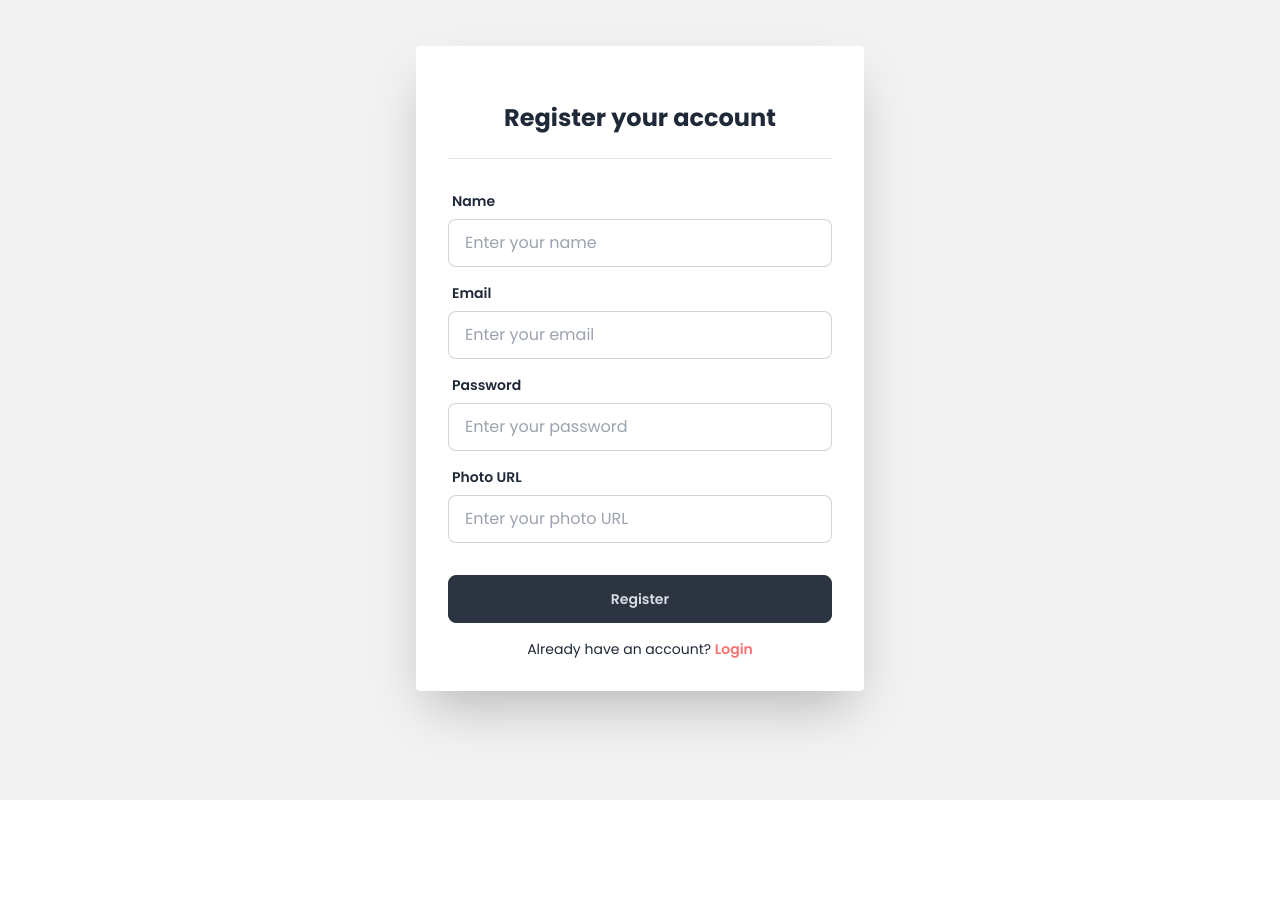
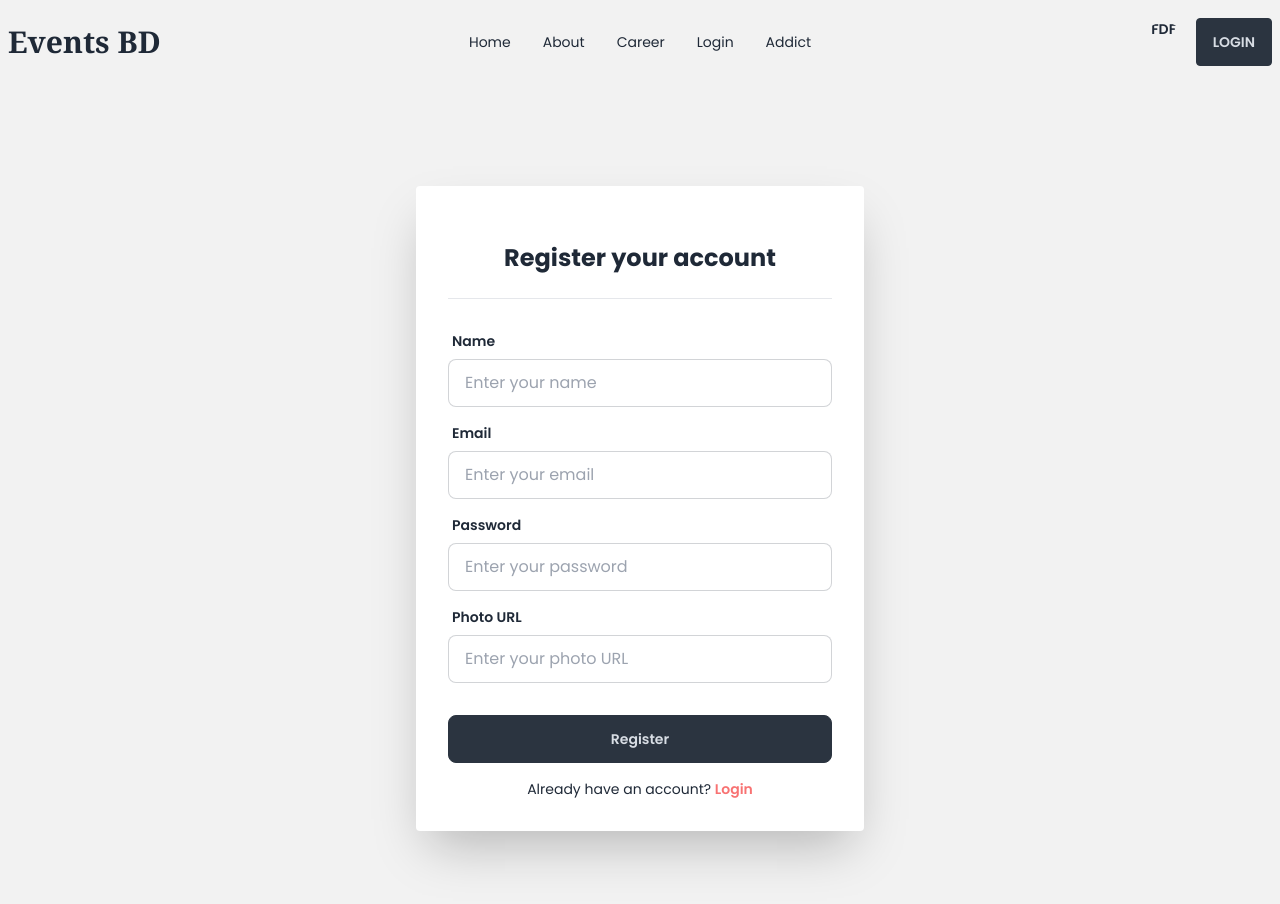
Before and after one commit to Rahad-Ullah/Events-BD, a React (Vite) app: page /register in a window 1280 px wide. Shown: the top 904 px of the page. Before the commit the page ends 800 px from the top, so only its background shows below. Built offline with nearby package versions, Linux system fonts and the light colour scheme.

Commit message:
Navbar is implemented for better user experience

```diff
--- a/src/Pages/Home/Home.jsx
+++ b/src/Pages/Home/Home.jsx
@@ -1,5 +1,6 @@
 import { useLoaderData } from "react-router-dom";
 import Services from "./Services";
+import Navbar from "../Shared/Navbar";
 
 const Home = () => {
 
@@ -7,6 +8,7 @@ const Home = () => {
 
     return (
         <div className="max-w-6xl mx-auto p-4 md:p-6 lg:p-8">
+            <Navbar></Navbar>
             <Services events={events}></Services>
         </div>
     );
--- a/src/Pages/Register/Register.jsx
+++ b/src/Pages/Register/Register.jsx
@@ -1,4 +1,5 @@
 import { Link } from "react-router-dom";
+import Navbar from "../Shared/Navbar";
 
 const Register = () => {
     const handleRegister = (e) =>{
@@ -12,6 +13,8 @@ const Register = () => {
     }
 
     return (
+        <div className="bg-base-200">
+            <Navbar></Navbar>
             <div className="bg-base-200 mx-auto px-4 md:px-6 lg:px-8">
                 <div className="hero min-h-screen pb-16">
                     <div className="hero-content w-full p-0">
@@ -61,6 +64,7 @@ const Register = () => {
                     </div>
                 </div>
             </div>
+        </div>
     );
 };
 
--- /dev/null
+++ b/src/Pages/Shared/Navbar.jsx
@@ -0,0 +1,44 @@
+import { Link, NavLink } from "react-router-dom";
+
+const Navbar = () => {
+    const navLinks = <>
+    <li><NavLink to={"/"}>Home</NavLink></li>
+    <li><NavLink to={"/about"}>About</NavLink></li>
+    <li><NavLink to={"/career"}>Career</NavLink></li>
+    <li><NavLink to={"/login"}>Login</NavLink></li>
+    <li><NavLink to={"/addict"}>Addict</NavLink></li>
+</>
+
+    return (
+    <div className="navbar mb-16 pt-4">
+        <div className="navbar-start">
+          <div className="dropdown">
+            <label tabIndex={0} className="btn btn-ghost lg:hidden">
+              <svg xmlns="http://www.w3.org/2000/svg" className="h-5 w-5" fill="none" viewBox="0 0 24 24" stroke="currentColor"><path strokeLinecap="round" strokeLinejoin="round" strokeWidth="2" d="M4 6h16M4 12h8m-8 6h16" /></svg>
+            </label>
+            <ul tabIndex={0} className="menu menu-sm dropdown-content mt-3 z-[1] p-2 shadow bg-base-100 rounded-box w-52">
+                {navLinks}
+            </ul>
+          </div>
+          <a href="/" className="text-2xl md:text-3xl font-serif font-bold">Events BD</a>
+        </div>
+        <div className="navbar-center hidden lg:flex">
+          <ul className="menu menu-horizontal px-1">
+                {navLinks}
+          </ul>
+        </div>
+        <div className="navbar-end gap-2">
+            <label tabIndex={0} className="btn btn-ghost btn-circle avatar">
+            <div className="w-10 rounded-full">
+            {/* <img src={userDefaultPic} /> */}fdf
+            </div>
+            </label>
+
+              <Link to={"/login"} className="btn btn-neutral rounded">Login</Link>
+
+        </div>
+      </div>
+    );
+};
+
+export default Navbar;
```
Lines whose indentation alone changed are shown as unchanged.
